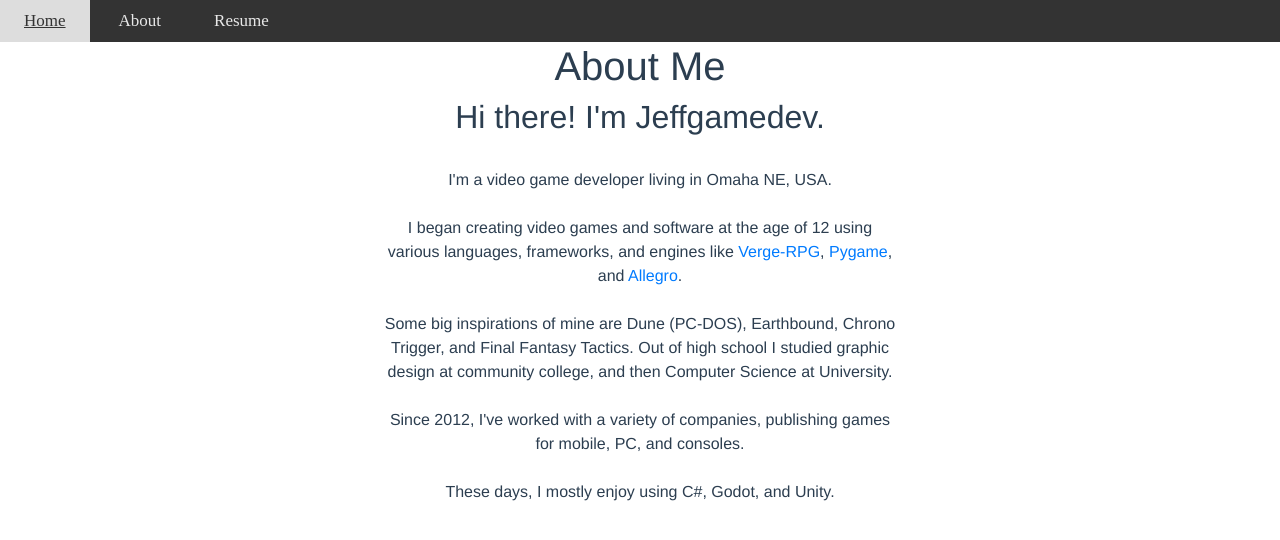
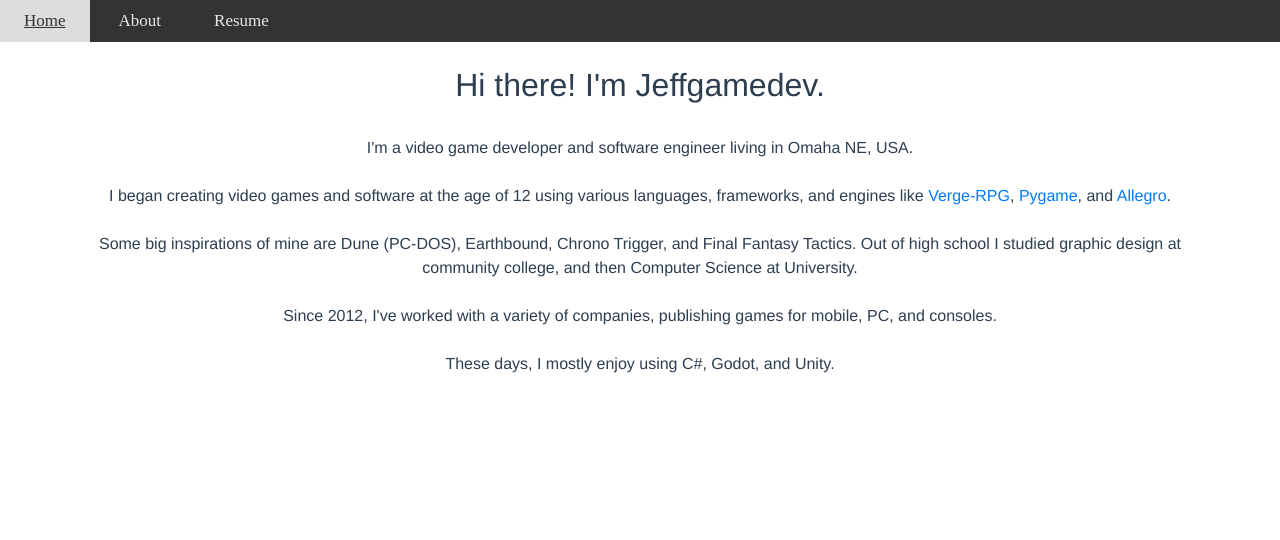
Before and after one commit to jeffgamedev/jeffgamedev-site, a Vue app: page /#/about in a window 1280 px wide. Shown: the top 540 px of the page. Built offline with nearby package versions, Linux system fonts and the light colour scheme; a web font is replaced by a local one.

Commit message:
Update about page.

```diff
--- a/src/views/About.vue
+++ b/src/views/About.vue
@@ -1,10 +1,11 @@
 <template>
   <div id="about">
-      <h1>About Me</h1>
+      <br>
+      <b-container>
 		<h2>Hi there! I'm Jeffgamedev.</h2>
 		<br>
-            <div class="box">
-            I'm a video game developer living in Omaha NE, USA.
+        <p>
+        I'm a video game developer and software engineer living in Omaha NE, USA.
         <br>
         <br>I began creating video games and software at the age of 12 using various languages,
         frameworks, and engines like <a href="https://verge-rpg.com">Verge-RPG</a>, <a href="https://pygame.org">Pygame</a>, and <a href="https://liballeg.org/">Allegro</a>.
@@ -18,7 +19,8 @@
         <br>
         <br>These days, I mostly enjoy using C#, Godot, and Unity.
 		<br>
-            </div>
+        </p>
+      </b-container>
   </div>
 </template>
 
@@ -32,7 +34,7 @@ export default {
 <style scoped>
 .img
 {
-    max-width: 35%;
+    max-width: 45%;
     -webkit-user-drag: none;
     user-select: none;
     -moz-user-select: none;
```
Lines whose indentation alone changed are shown as unchanged.
